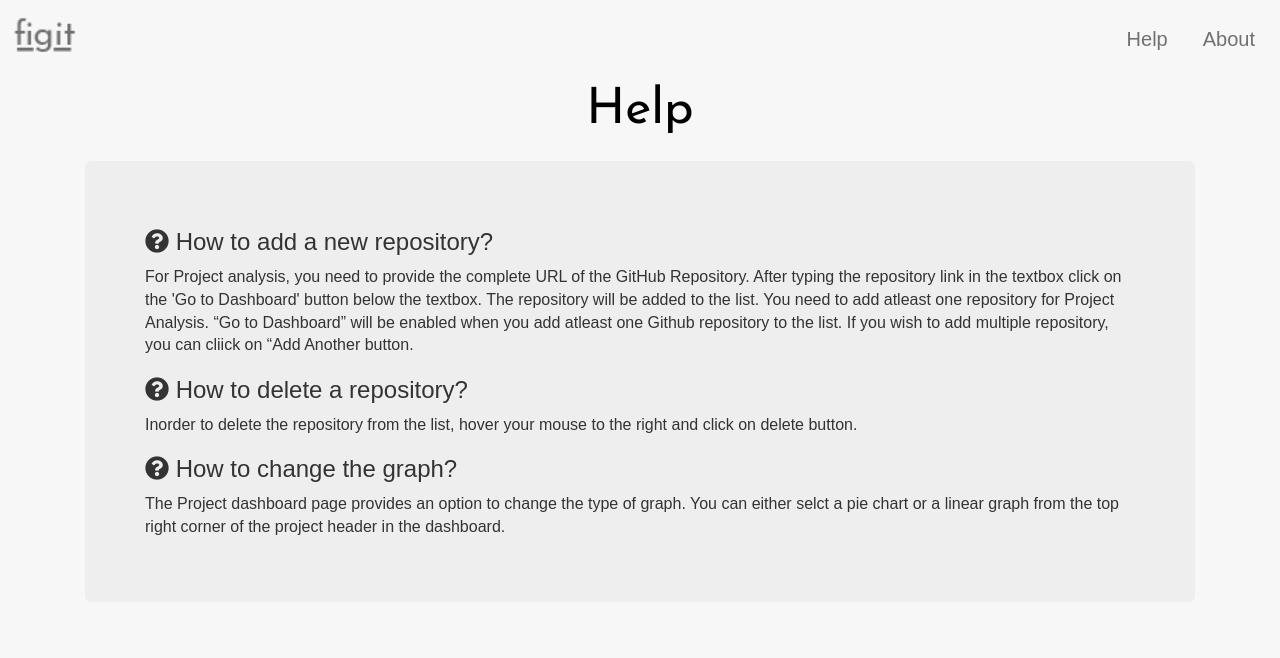
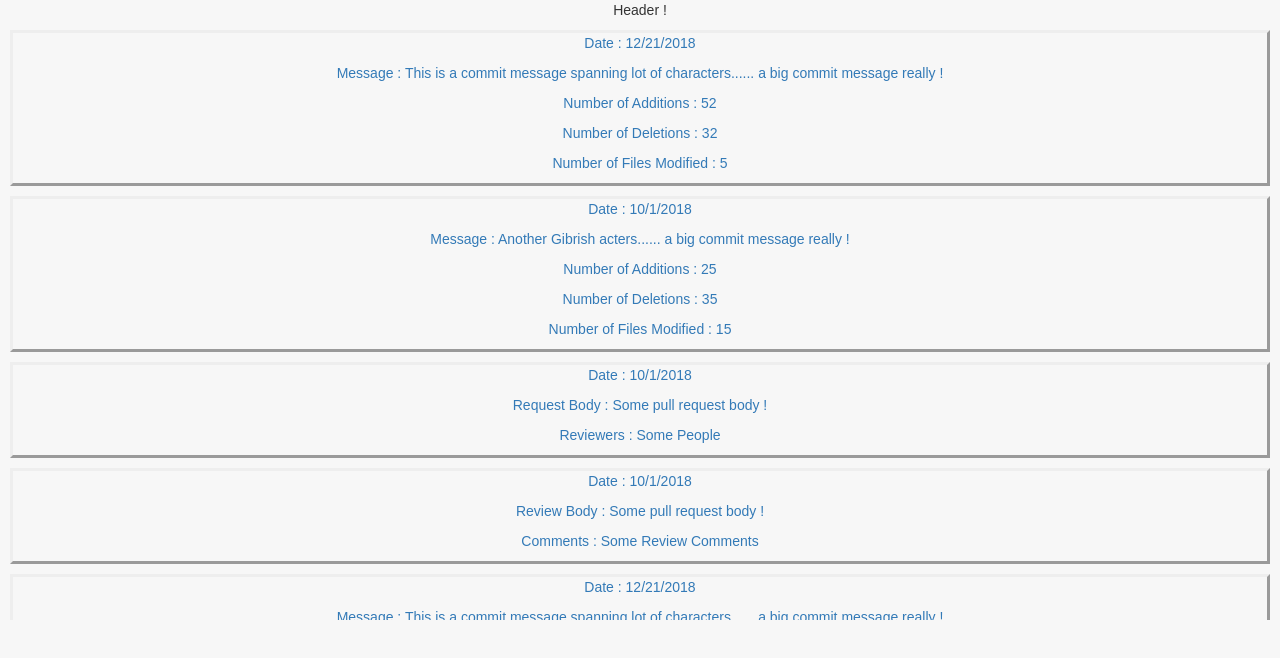
Before and after one commit to sarthak-tiwari/Figit, a React (Create React App) app in the folder Source/figitfront/: page / in a window 1280 px wide. Shown: the top 658 px of the page. Built offline with nearby package versions, Linux system fonts and the light colour scheme.

Commit message:
US105-TASK117: Added CommitList and PullRequest list template

```diff
--- a/Source/figitfront/src/App.js
+++ b/Source/figitfront/src/App.js
@@ -2,12 +2,13 @@ import React, { Component } from 'react';
 import logo from './logo.svg';
 import './App.css';
 import Help from './Help/Help';
+import CommitList from './CommitList/CommitList';
 
 class App extends Component {
   render() {
     return (
       <div className="App">
-        <Help></Help>
+        <CommitList></CommitList>
       </div>
     );
   }
--- /dev/null
+++ b/Source/figitfront/src/CommitList/CommitList.css
@@ -0,0 +1,72 @@
+body {
+    margin:20;
+    font-family: Arial, Helvetica, sans-serif;
+    background-color: #F7F7F7;
+  }
+
+  .topnav {
+    overflow: hidden;
+    background-color:transparent;
+  }
+
+  .topnav a {
+    float: left;
+    color: #707070;
+    text-align: center;
+    padding: 0px 10px;
+    margin-right: 15px;
+    text-decoration: none;
+    font-size: 20px;
+  }
+
+  .topnav a img{
+    background-color: transparent;
+    height:70px; width:70px;
+  }
+
+  .topnav-right{
+    margin-top: 25px;
+  }
+
+  .jumbotron p{
+    font-size: 16px;
+  }
+
+  .jumbotron {
+    text-align: left;
+  }
+
+  .topnav a:hover {
+    background-color: #ddd;
+    color: black;
+  }
+
+  .topnav a.active {
+    background-color:#F7F7F7;
+    color:#707070;
+  }
+
+  .topnav-right {
+    float:right;
+  }
+
+  .header {
+      padding: 5px;
+      text-align:center;
+      background:transparent;
+      color:#000000;
+      font-size: 50px;
+      font-family:'Josefin Sans', sans-serif;
+  }
+
+  .listContainer {
+    overflow-y: auto;
+    width: 400dp;
+    height: 600px;
+  }
+
+  .commitTemplate {
+    border-style: outset;
+    margin: 10px;
+    text-decoration: none;
+  }
--- /dev/null
+++ b/Source/figitfront/src/CommitList/CommitList.js
@@ -0,0 +1,47 @@
+import React, { Component} from 'react';
+import './CommitList.css';
+import Pin from './logo.png';
+import ReactDOM from 'react-dom';
+import CommitTemplate from './CommitTemplate.jsx'
+
+class CommitList extends React.Component {
+
+    render() {
+
+        var rows = [];
+        var data = [[['Date', '12/21/2018'],
+        ['Message', 'This is a commit message spanning lot of characters...... a big commit message really !'],
+        ['Number of Additions', 52],
+        ['Number of Deletions', 32],
+        ['Number of Files Modified', 5]],
+        [['Date', '10/1/2018'],
+        ['Message', 'Another Gibrish acters...... a big commit message really !'],
+        ['Number of Additions', 25],
+        ['Number of Deletions', 35],
+        ['Number of Files Modified', 15]],
+        [['Date', '10/1/2018'],
+        ['Request Body', 'Some pull request body !'],
+        ['Reviewers', 'Some People']],
+        [['Date', '10/1/2018'],
+        ['Review Body', 'Some pull request body !'],
+        ['Comments', 'Some Review Comments']]];
+
+        for (var j = 0; j < 20; j++) {
+            for (var i = 0; i < data.length; i++) {
+                rows.push(CommitTemplate(data[i]));
+            }
+        }
+
+    return(
+        <div>
+        <div>
+            Header !
+        </div>
+        <div class="listContainer">
+            {rows}
+        </div>
+        </div>
+         );
+    }
+}
+export default CommitList;
--- /dev/null
+++ b/Source/figitfront/src/CommitList/CommitTemplate.jsx
@@ -0,0 +1,21 @@
+import React, { Component} from 'react';
+import './CommitList.css';
+
+function CommitTemplate(prop) {
+
+  let rows = [];
+
+  for(var i = 0; i < prop.length; i++){
+    rows.push(<p>{prop[i][0]} : {prop[i][1]}</p>);
+  }
+
+  return (
+    <a href="https://www.google.com">
+      <div className='commitTemplate'>
+        {rows}
+      </div>
+    </a>
+
+  );
+};
+export default CommitTemplate;
```
Also changed, not shown: Source/figitfront/src/CommitList/logo.png (added).
